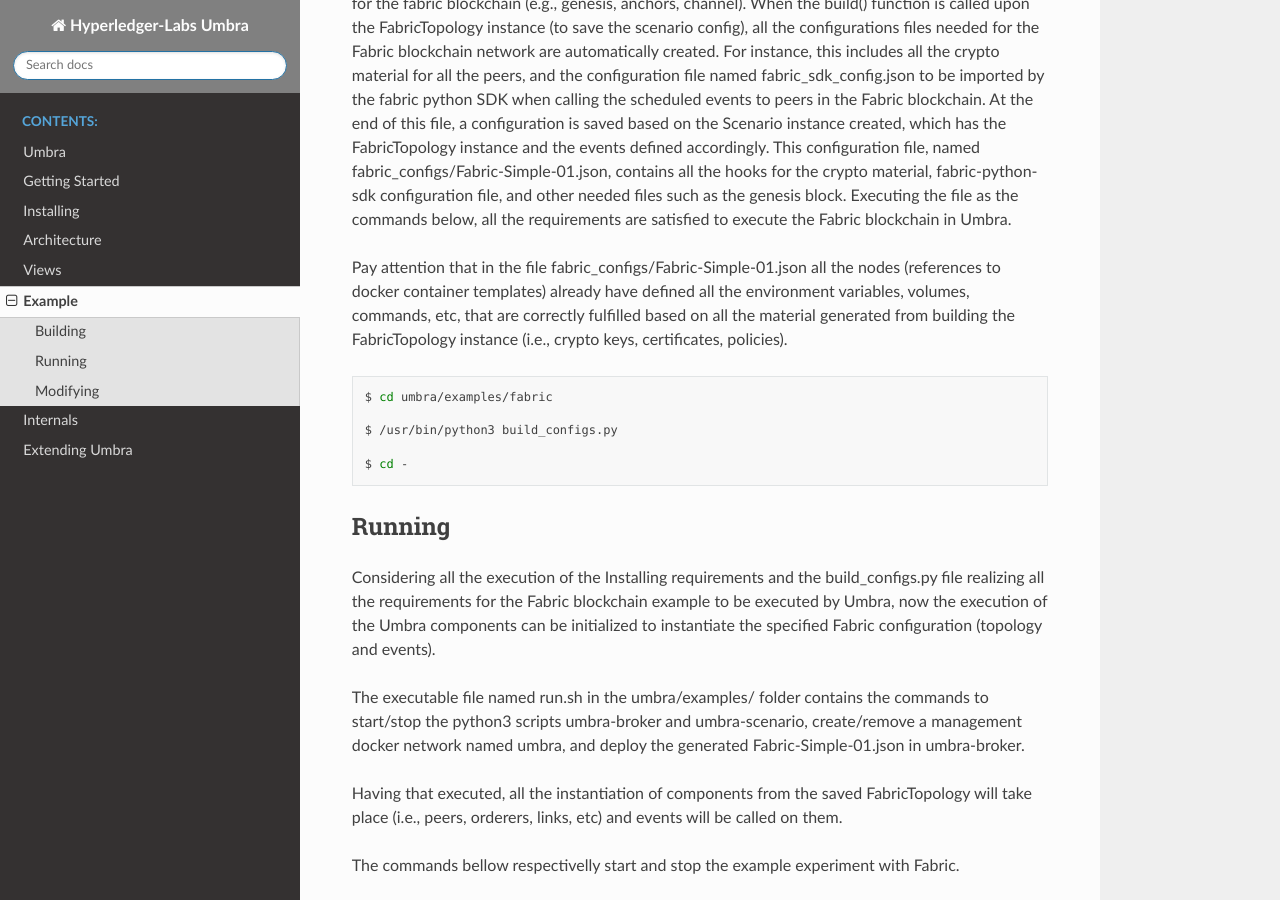
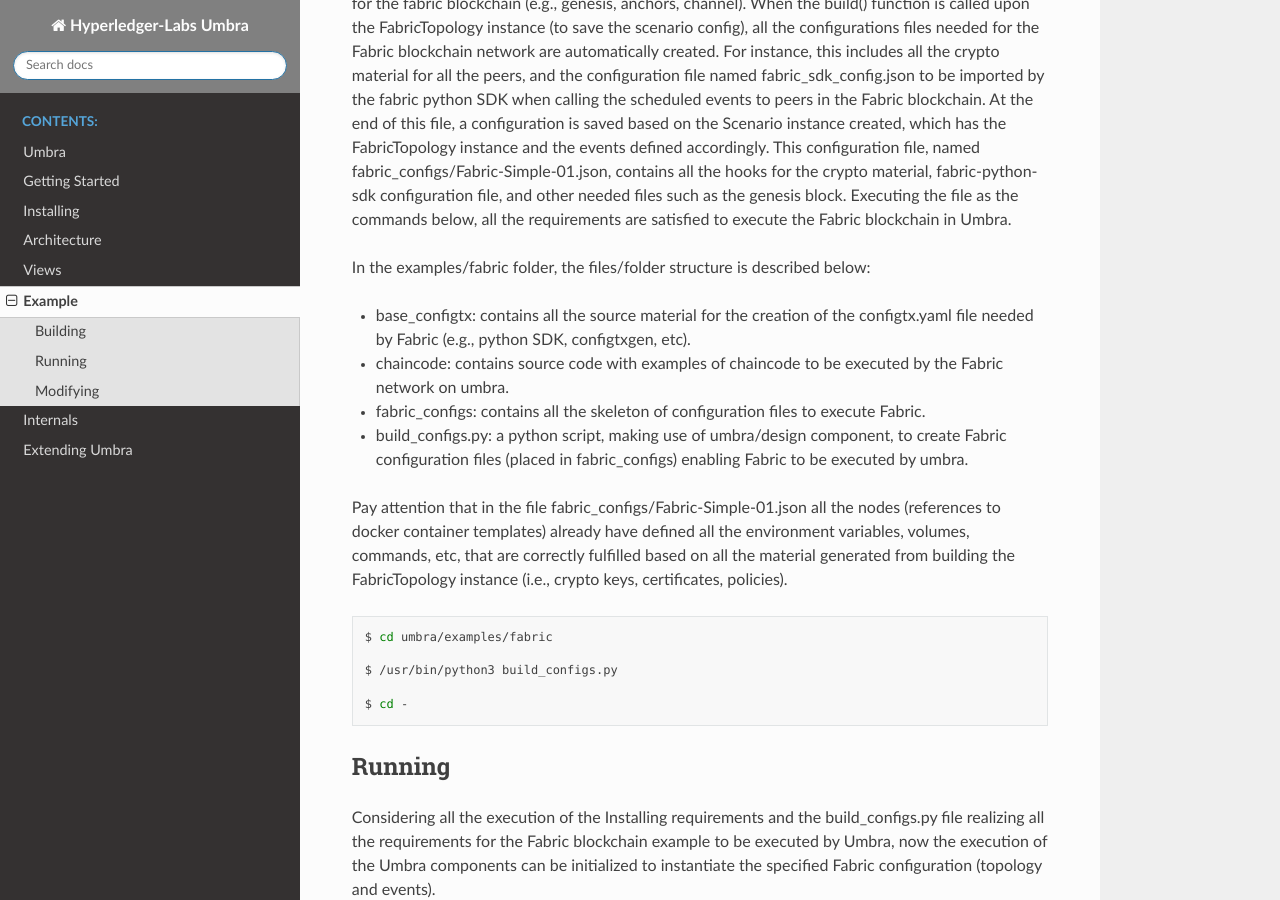
Before and after one commit to hyperledger-labs/umbra, a Sphinx documentation site: the page built from docs/source/example.rst, in a window 1280 px wide and 900 px high, scrolled down 608 px. Built offline with Sphinx 7.4.7 and the Read the Docs theme 2.0.0, drawn with Linux system fonts in a browser that asks for light colours.

Commit message:
Updates build requirements
Signed-off-by: Raphael V. Rosa <raphaelvrosa@gmail.com>

```diff
--- a/docs/source/conf.py
+++ b/docs/source/conf.py
@@ -85,7 +85,7 @@ html_theme = "sphinx_rtd_theme"
 # documentation.
 #
 html_theme_options = {
-    'canonical_url': 'https://umbra-labs.readthedocs.io/en/latest/',
+    'canonical_url': 'https://umbra-labs.readthedocs.io/en/latest/index.html',
     # 'analytics_id': 'UA-XXXXXXX-1',  #  Provided by Google in your dashboard
     'logo_only': False,
     'display_version': True,
--- a/docs/source/example.rst
+++ b/docs/source/example.rst
@@ -19,6 +19,13 @@ A file located in the folder base_configtx/ named fabric.py is the source of the
 When the build() function is called upon the FabricTopology instance (to save the scenario config), all the configurations files needed for the Fabric blockchain network are automatically created. For instance, this includes all the crypto material for all the peers, and the configuration file named fabric_sdk_config.json to be imported by the fabric python SDK when calling the scheduled events to peers in the Fabric blockchain.
 At the end of this file, a configuration is saved based on the Scenario instance created, which has the FabricTopology instance and the events defined accordingly. This configuration file, named fabric_configs/Fabric-Simple-01.json, contains all the hooks for the crypto material, fabric-python-sdk configuration file, and other needed files such as the genesis block.
 Executing the file as the commands below, all the requirements are satisfied to execute the Fabric blockchain in Umbra.
+
+In the examples/fabric folder, the files/folder structure is described below:
+
+* base_configtx: contains all the source material for the creation of the configtx.yaml file needed by Fabric (e.g., python SDK, configtxgen, etc).
+* chaincode: contains source code with examples of chaincode to be executed by the Fabric network on umbra.
+* fabric_configs: contains all the skeleton of configuration files to execute Fabric.
+* build_configs.py: a python script, making use of umbra/design component, to create Fabric configuration files (placed in fabric_configs) enabling Fabric to be executed by umbra.
 
 Pay attention that in the file fabric_configs/Fabric-Simple-01.json all the nodes (references to docker container templates) already have defined all the environment variables, volumes, commands, etc, that are correctly fulfilled based on all the material generated from building the FabricTopology instance (i.e., crypto keys, certificates, policies).
 
```
Also changed, not shown: examples/README.md, examples/fabric/README.md (deleted), 2 other files.
